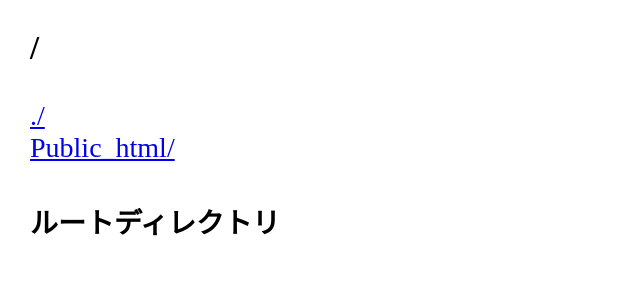
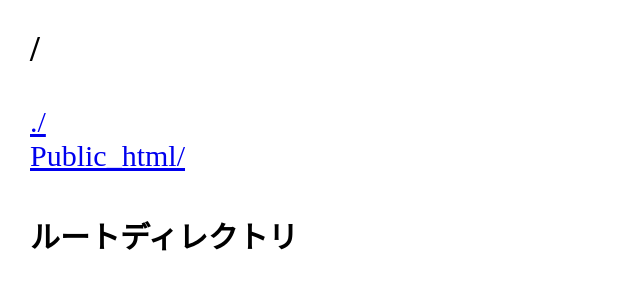
Before and after one commit to karaasJP/kisoAweek14, a plain HTML site: page index.html in a window 1280 px wide. Shown: the whole page, without its empty margins (0-640 px from the left). Drawn offline with Linux system fonts and the light colour scheme.

Commit message:
font-size 30px

```diff
--- a/style.css
+++ b/style.css
@@ -1,5 +1,5 @@
 body{
   margin-top: 30px;
   margin-left: 30px;
-  font-size: 28px;
+  font-size: 30px;
 }
```
